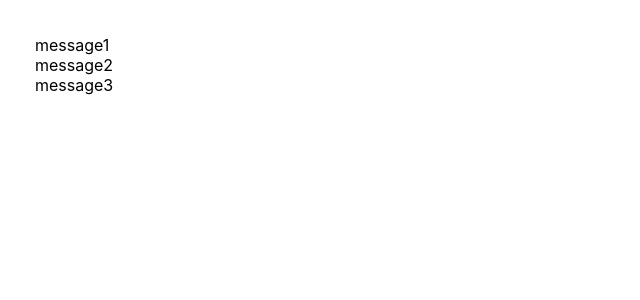
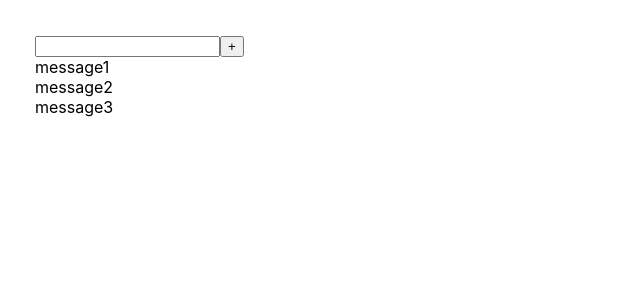
Before and after one commit to DmitryShastel/Native_JS_2.0_old, a React (Create React App) app in the folder Folder_1/native_js_2.0/: page / in a window 1280 px wide. Shown: the top 300 px of the page, without its empty margins (0-640 px from the left). Built offline with nearby package versions, Linux system fonts and the light colour scheme.

Commit message:
The FullInput is created

```diff
--- a/Folder_1/native_js_2.0/src/App.tsx
+++ b/Folder_1/native_js_2.0/src/App.tsx
@@ -1,4 +1,5 @@
 import React, {useState} from 'react';
+import {FullInput} from "./Native_JS_2.0/Native_JS_Monday/Fullinput";
 
 
 function App() {
@@ -12,7 +13,7 @@ function App() {
     return (
         <div className="App">
 
-
+            <FullInput/>
             <div className='block'>
                 {
                     message.map((el, index) => {
--- a/Folder_1/native_js_2.0/src/Native_JS_2.0/Native_JS_Monday/Fullinput.tsx
+++ b/Folder_1/native_js_2.0/src/Native_JS_2.0/Native_JS_Monday/Fullinput.tsx
@@ -1,7 +1,4 @@
 import React from "react"
-
-
-
 
 
 export const FullInput = () => {
@@ -10,7 +7,8 @@ export const FullInput = () => {
     return (
         <div className='block'>
             <div>
-
+                <input/>
+                <button>+</button>
             </div>
         </div>
     )
```
